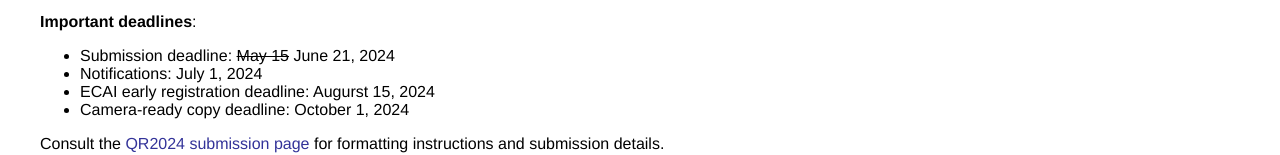
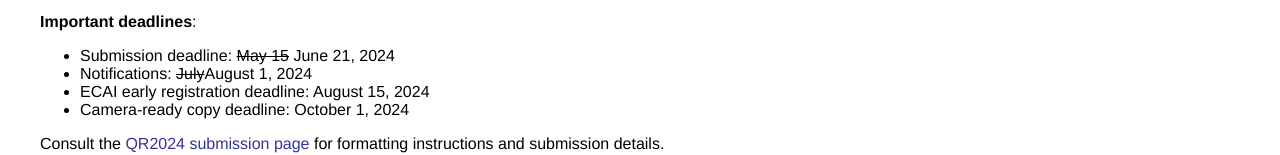
Before and after one commit to dwolter/qr24, a plain HTML site: page dates.html in a window 1280 px wide. Shown: the part 393-548 px from the top of the page. Drawn offline with Linux system fonts and the light colour scheme.

Commit message:
updated notification date, fixed typo

```diff
--- a/dates.html
+++ b/dates.html
@@ -55,8 +55,8 @@
       <b>Important deadlines</b>:
       <ul>
         <li>Submission deadline: <strike>May 15</strike> June 21, 2024</b> </li>
-        <li>Notifications: July 1, 2024</li>
-        <li>ECAI early registration deadline: Augurst 15, 2024</li>
+        <li>Notifications: <strike>July</strike>August 1, 2024</li>
+        <li>ECAI early registration deadline: August 15, 2024</li>
         <!--- <li>Late breaking papers: <b><strike>June 12, 2015</strike> June 26, 2015</b></li>
         <li>Late breaking paper notifications: June 30, 2015</li> -->
 	<li>Camera-ready copy deadline: October 1, 2024</li>
```
